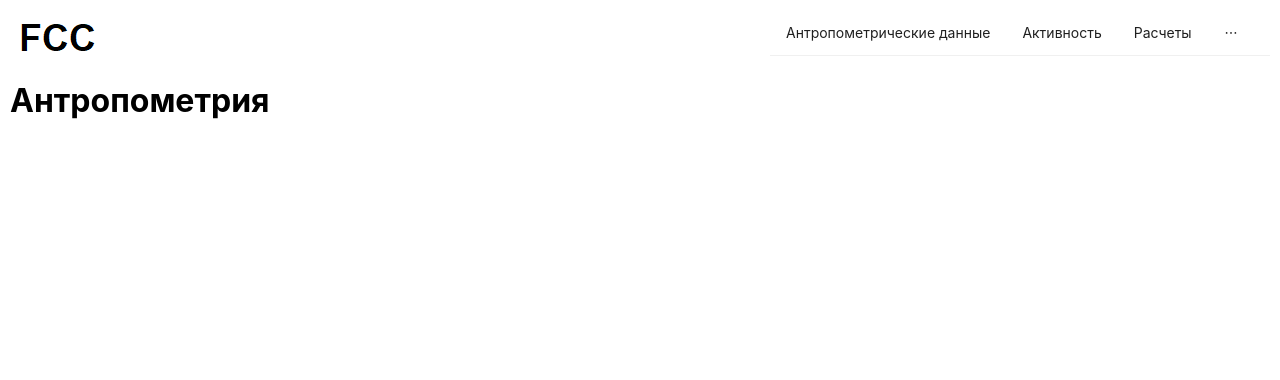
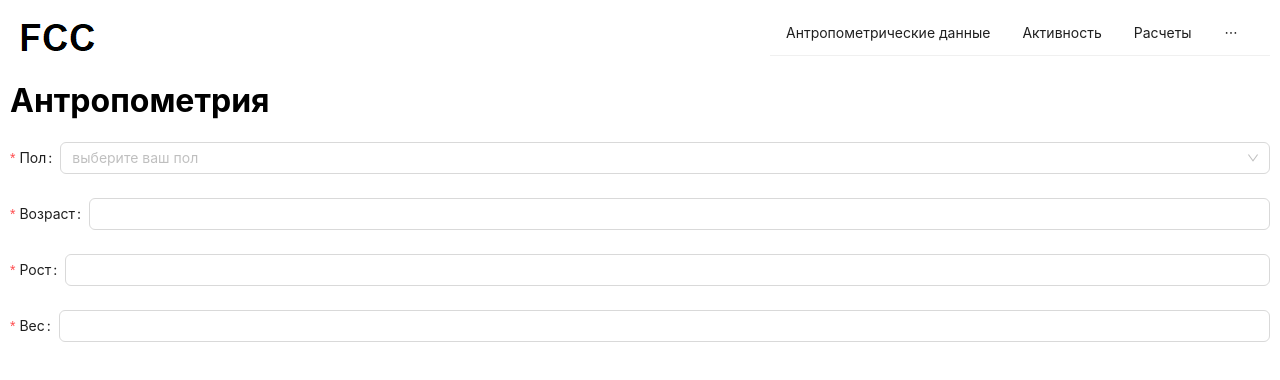
Before and after one commit to temychpp/FitnessCaloriesCalc, a React (Create React App) app in the folder front/: page /anthro in a window 1280 px wide. Shown: the top 380 px of the page. Built offline with nearby package versions, Linux system fonts and the light colour scheme; no server answers.

Commit message:
Форма антропометрии

```diff
--- a/front/package.json
+++ b/front/package.json
@@ -37,5 +37,9 @@
       "last 1 firefox version",
       "last 1 safari version"
     ]
+  },
+  "devDependencies": {
+    "cors": "^2.8.5",
+    "express": "^4.18.2"
   }
 }
--- a/front/src/components/Anthro.js
+++ b/front/src/components/Anthro.js
@@ -1,5 +1,103 @@
-import React from 'react';
+import React, {useEffect} from 'react';
+import {Form, Select, Input} from 'antd'
+
+async function getAnthro(userId) {
+    // todo move rest configs to separate file
+    return fetch('http://localhost:8080/anthro?id=' + userId, {
+        method: 'GET',
+        headers: {
+            'Content-Type': 'application/json'
+        }
+    })
+        .then(data => data.json())
+        .catch(_ => null)
+    // todo catch and show exceptions
+}
 
 export default function Anthro() {
-    return (<h1>Антропометрия</h1>)
+
+    const [ form ] = Form.useForm()
+
+    useEffect(() => {
+        // if (fields.is_loaded === false) {
+            getAnthro(1).then(result => {
+                form.setFieldValue('age', result.age)
+                form.setFieldValue('gender', result.gender)
+                form.setFieldValue('height', result.height)
+                form.setFieldValue('weight', result.weight)
+            })
+        // }
+    }, [])
+
+    return (<>
+        <h1>Антропометрия</h1>
+        <Form
+            form={form}
+            name="anthro"
+        >
+            <Form.Item
+                name="gender"
+                label="Пол"
+                rules={[
+                    {
+                        required: true,
+                        message: 'Please select gender!',
+                    },
+                ]}
+            >
+                <Select placeholder="выберите ваш пол">
+                    <Select.Option value="male">мужской</Select.Option>
+                    <Select.Option value="female">женский</Select.Option>
+                </Select>
+            </Form.Item>
+            <Form.Item
+                name="age"
+                label="Возраст"
+                rules={[
+                    {
+                        type: 'number',
+                        message: 'неверный возраст',
+                    },
+                    {
+                        required: true,
+                        message: 'Пожалуйста введите возраст',
+                    },
+                ]}
+            >
+                <Input/>
+            </Form.Item>
+            <Form.Item
+                name="height"
+                label="Рост"
+                rules={[
+                    {
+                        type: 'number',
+                        message: 'неверный рост',
+                    },
+                    {
+                        required: true,
+                        message: 'Пожалуйста введите рост',
+                    },
+                ]}
+            >
+                <Input/>
+            </Form.Item>
+            <Form.Item
+                name="weight"
+                label="Вес"
+                rules={[
+                    {
+                        type: 'number',
+                        message: 'неверный вес',
+                    },
+                    {
+                        required: true,
+                        message: 'Пожалуйста введите вес',
+                    },
+                ]}
+            >
+                <Input/>
+            </Form.Item>
+        </Form>
+    </>)
 }
```
Also changed, not shown: front/server.js (added, +20 -0 lines), 1 other file (tests, documents, lock files or other folders).
